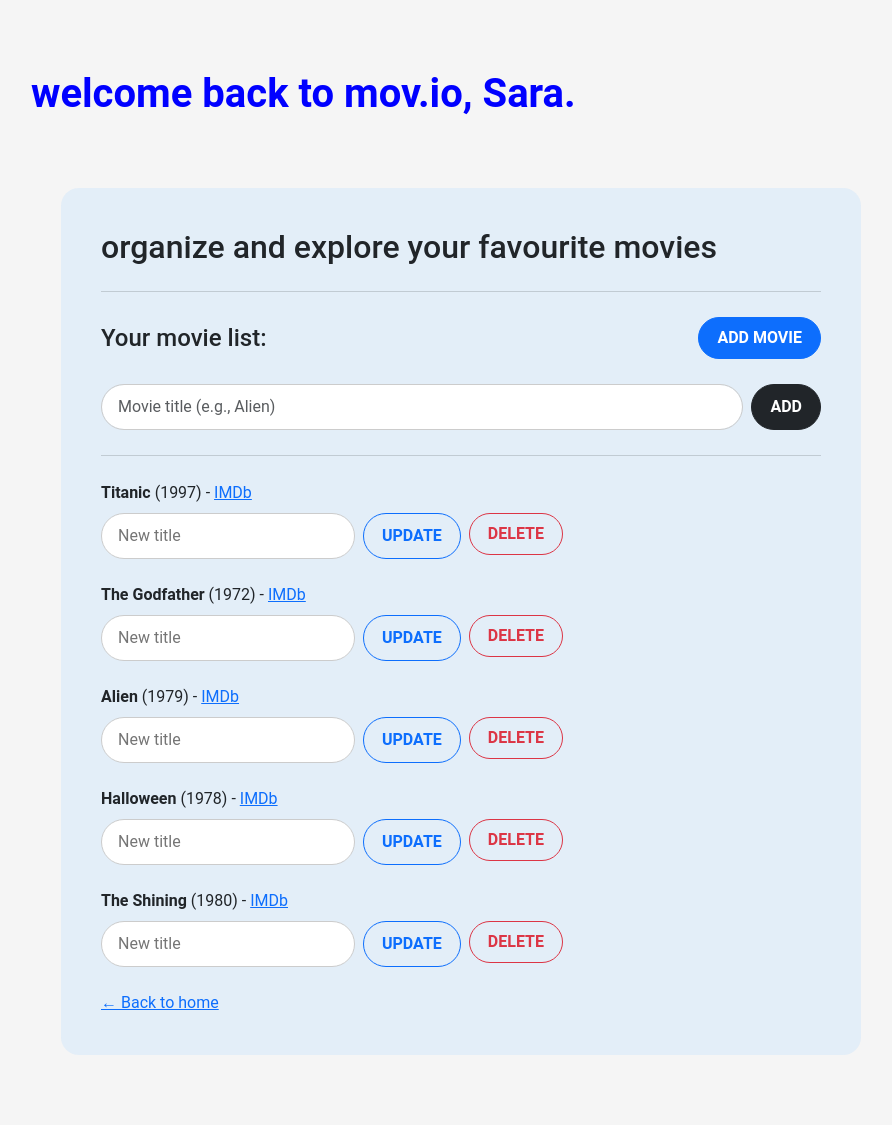
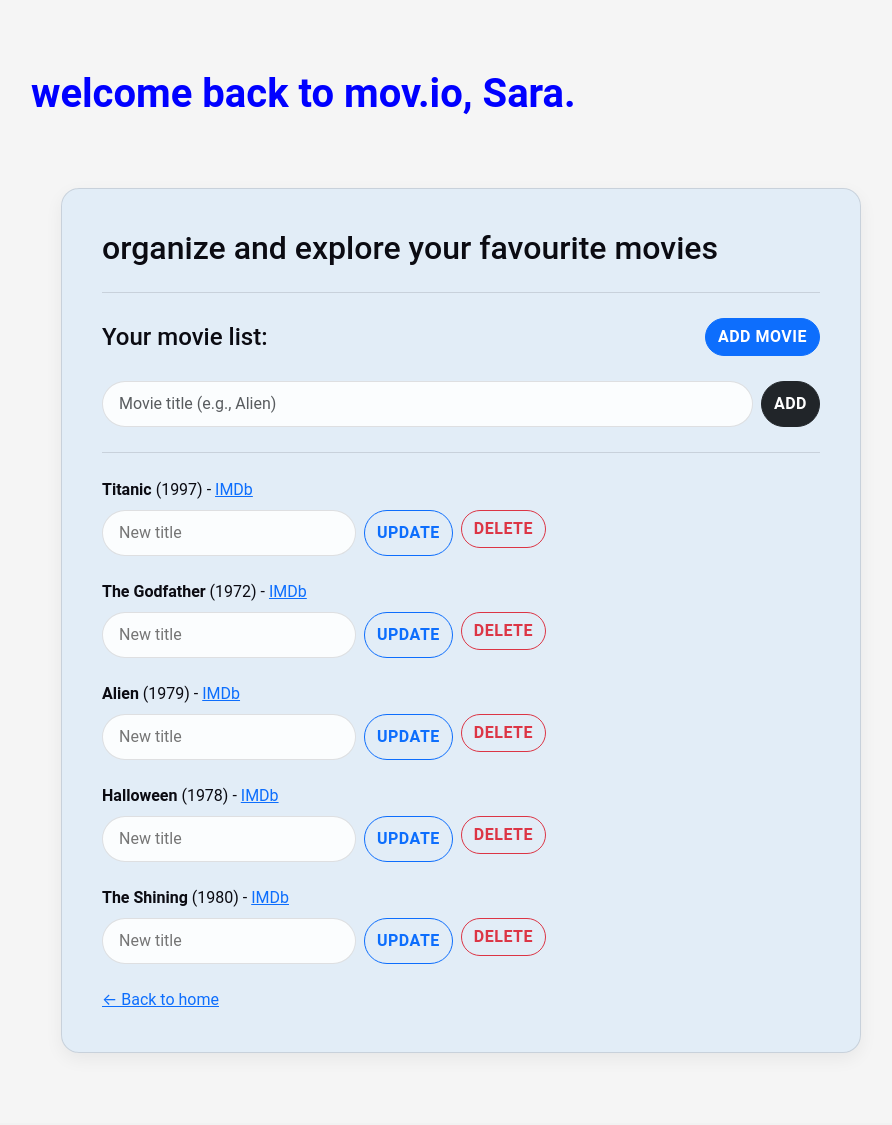
Before and after one commit to mk-ws-git/movie-hub-app, a Flask app: page /users/1/movies in a window 1280 px wide. Shown: the part 210-1335 px from the top of the page, without its empty margins (179-1071 px from the left). After the commit the page ends 1263 px from the top, so only its background shows below. Run offline with Flask 3, Linux system fonts and the light colour scheme.

Commit message:
Additional css global styling

```diff
--- a/static/style.css
+++ b/static/style.css
@@ -1,8 +1,49 @@
-/* Reset some default spacing */
+/* =========================
+   mov.io Design System
+   ========================= */
+:root {
+  --blue: #0000ff;
+  --text: #0b0b12;
+  --muted: rgba(11, 11, 18, 0.65);
+  --border: rgba(11, 11, 18, 0.12);
+
+  --card-bg: rgba(173, 216, 255, 0.25);
+  --card-bg-strong: rgba(173, 216, 255, 0.35);
+
+  --radius-sm: 12px;
+  --radius-lg: 18px;
+
+  --shadow-sm: 0 6px 18px rgba(0,0,0,0.06);
+  --shadow-md: 0 12px 30px rgba(0,0,0,0.10);
+
+  --gap-1: 10px;
+  --gap-2: 14px;
+  --gap-3: 20px;
+
+  --pad-1: 14px;
+  --pad-2: 20px;
+  --pad-3: 32px;
+}
+
+
+/* Global basics */
 body {
-    margin: 0;
-    font-family: Roboto, sans-serif;
-    background-color: #f5f5f5;
+  margin: 0;
+  font-family: Roboto, system-ui, -apple-system, Segoe UI, Arial, sans-serif;
+  background-color: #f5f5f5;
+  color: var(--text);
+}
+
+main.container {
+  margin-top: 70px;
+  margin-bottom: 70px;
+}
+
+/* Typography */
+h1 {
+  margin-top: 70px;
+  font-weight: 800;
+  color: var(--blue);
 }
 
 /* Top navigation bar */
@@ -61,7 +102,7 @@ main.container {
   margin-bottom: 70px;
 }
 
-/* H1 styling across all pages */
+/* Typography */
 h1 {
   margin-top: 70px;
   font-weight: 700;
@@ -73,14 +114,15 @@ h1 {
   max-width: 800px;
   margin: 70px auto 0 auto;
   padding: 40px;
-  background: rgba(173, 216, 255, 0.25); /* light blue transparent */
-  border-radius: 18px;
+  background: var(--card-bg);
+  border-radius: var(--radius-lg);
+  box-shadow: var(--shadow-sm);
+  border: 1px solid var(--border);
 }
 
-/* Section divider */
 .section-divider {
   margin: 25px 0;
-  border-top: 1px solid rgba(0,0,0,0.15);
+  border-top: 1px solid var(--border);
 }
 
 /* Two-column header row */
@@ -91,18 +133,31 @@ h1 {
   margin-bottom: 25px;
 }
 
-/* Rounded inputs */
-input[type="text"] {
+input[type="text"],
+input[type="search"],
+input[type="email"],
+input[type="password"],
+textarea,
+select {
   border-radius: 30px;
   padding: 10px 16px;
-  border: 1px solid #ccc;
+  border: 1px solid var(--border);
+  background: rgba(255,255,255,0.85);
+  outline: none;
 }
 
-/* Rounded buttons */
+input:focus,
+textarea:focus,
+select:focus {
+  border-color: rgba(0,0,255,0.35);
+  box-shadow: 0 0 0 4px rgba(0,0,255,0.10);
+}
+
+/* All buttons (including Bootstrap .btn) */
 button,
 .btn {
   border-radius: 30px !important;
-  padding: 8px 18px;
   text-transform: uppercase;
-  font-weight: 600;
+  font-weight: 700;
+  letter-spacing: 0.5px;
 }
```
